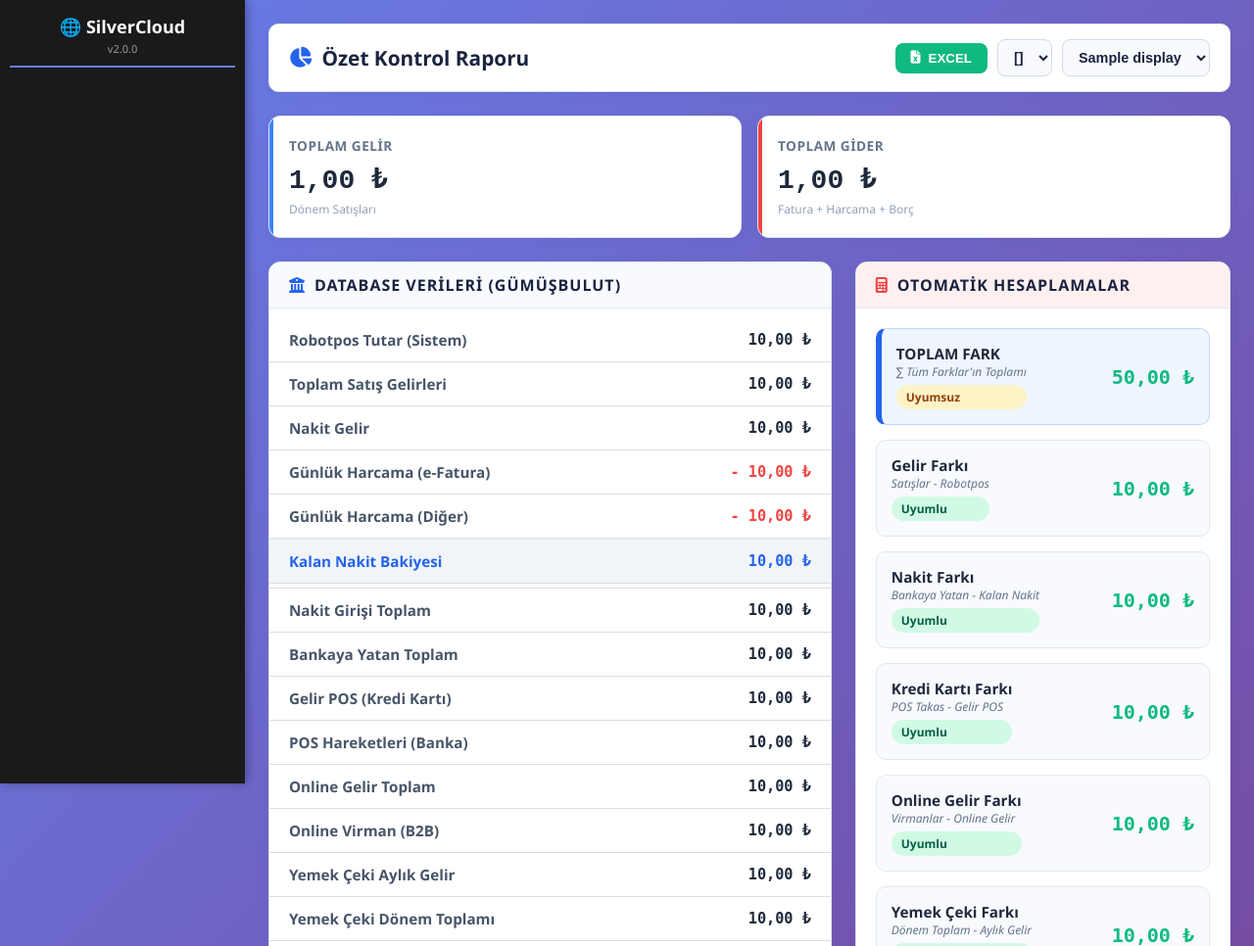
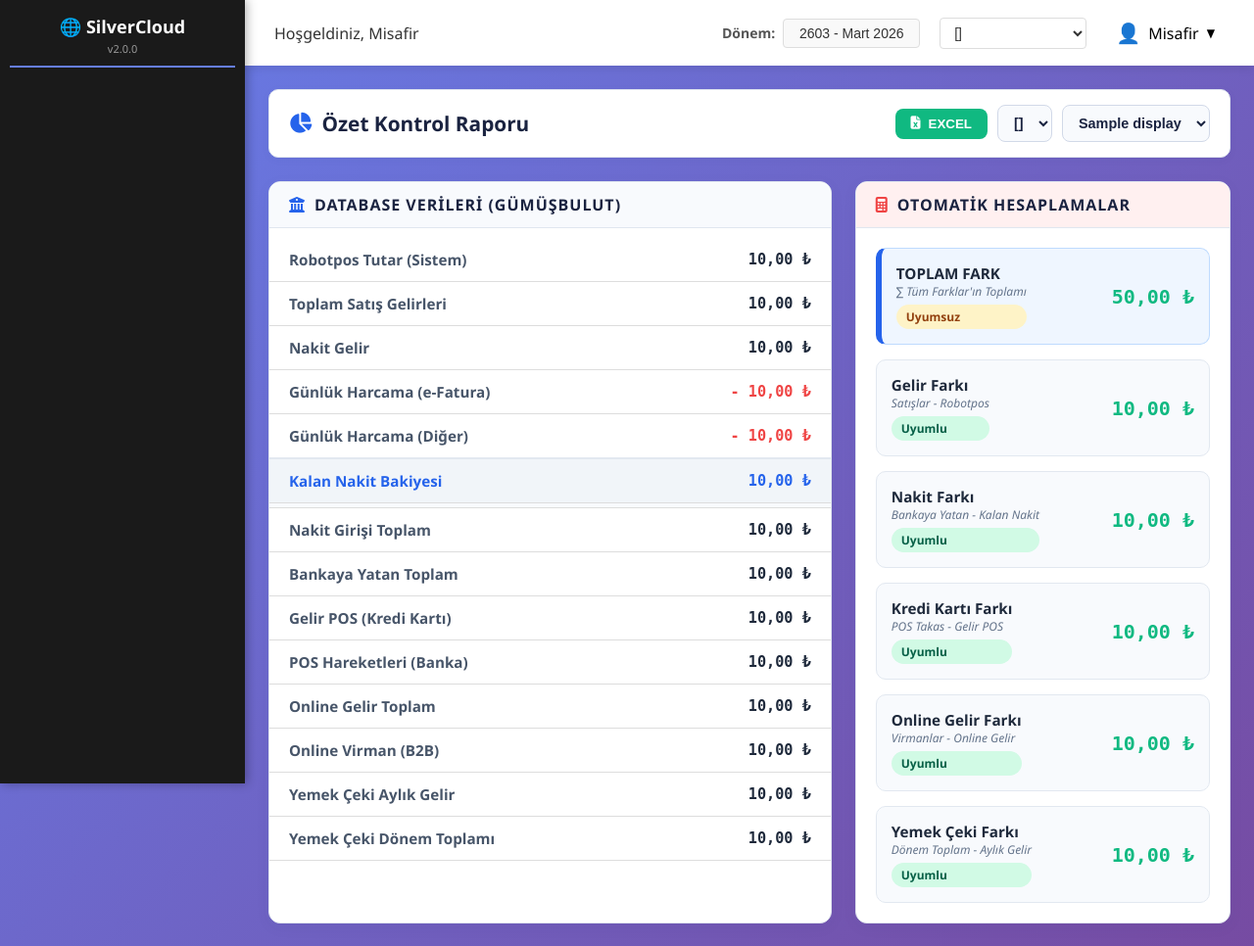
Before and after one commit to Sgunizi68/SilverCloud, a Python web app: template app/templates/ozet_kontrol_raporu.html in a window 1280 px wide. Shown: the top 966 px of the page at 98% size. Run offline with Jinja, Linux system fonts and the light colour scheme; the template is opened without the code that fills it: most values are stand-ins (such as "Sample title", 1, 10 or a date in 2020); some libraries are stand-ins or nearby versions.

Commit message:
Özet Kontrol Raporu Fix-1

```diff
--- a/app/templates/ozet_kontrol_raporu.html
+++ b/app/templates/ozet_kontrol_raporu.html
@@ -263,13 +263,10 @@
 
     .val-pos { color: #10b981; }
     .val-neg { color: #ef4444; }
-    .val-neutral { color: #64748b; }
-
-    /* Topbar hide */
-    .topbar { display: none !important; }
     .content.dashboard-content { padding: 1.5rem !important; }
 </style>
 {% endblock %}
+
 
 {% block content %}
 <div class="container-fluid">
@@ -308,13 +305,12 @@
     {%- endmacro %}
 
     {% macro status_badge(val) -%}
-    {% if val|abs > 200 %} <span class="status-badge status-err">Hatalı</span>
-    {% elif val|abs > 10 %} <span class="status-badge status-warn">Uyumsuz</span>
+    {% if val|abs > 10 %} <span class="status-badge status-warn">Uyumsuz</span>
     {% else %} <span class="status-badge status-ok">Uyumlu</span>
     {% endif %}
     {%- endmacro %}
 
-    <!-- Header -->
+    <!-- Main Report Header Area -->
     <div class="report-header-bar">
         <div class="report-title">
             <i class="fas fa-chart-pie" style="color: #2563eb;"></i>
@@ -338,31 +334,6 @@
     </div>
 
     {% if report_data %}
-    <!-- Summary Cards -->
-    <div class="stats-row">
-        <div class="stat-card blue">
-            <div class="stat-label">TOPLAM GELİR</div>
-            <div class="stat-value">{{ money(f.total_revenue) }}</div>
-            <div class="stat-sub">Dönem Satışları</div>
-        </div>
-        <div class="stat-card red">
-            <div class="stat-label">TOPLAM GİDER</div>
-            <div class="stat-value">{{ money(f.total_expense) }}</div>
-            <div class="stat-sub">Fatura + Harcama + Borç</div>
-        </div>
-        {% if show_gizli %}
-        <div class="stat-card green">
-            <div class="stat-label">CİRODAN KALAN</div>
-            <div class="stat-value">{{ money(f.cirodan_kalan) }}</div>
-            <div class="stat-sub">Gelir - Gider</div>
-        </div>
-        <div class="stat-card purple">
-            <div class="stat-label">DÖNEM KARI</div>
-            <div class="stat-value">{{ money(f.donem_kar_zarar) }}</div>
-            <div class="stat-sub">Cirodan Kalan + Stok Farkı</div>
-        </div>
-        {% endif %}
-    </div>
 
     <div class="report-grid">
         <!-- Legacy Table Structure -->
```
Also changed, not shown: app/modules/reports/queries.py (+8 -24 lines).
